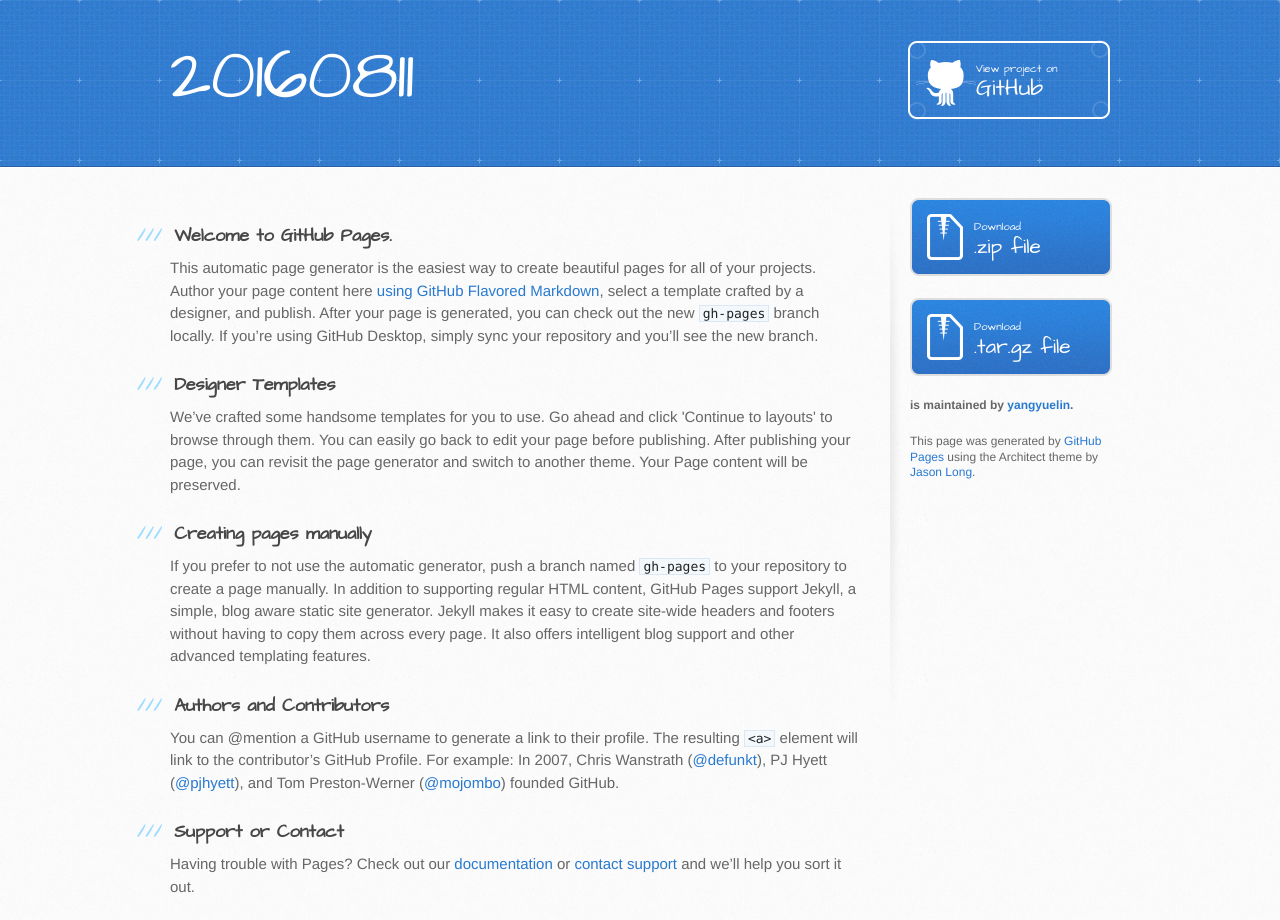
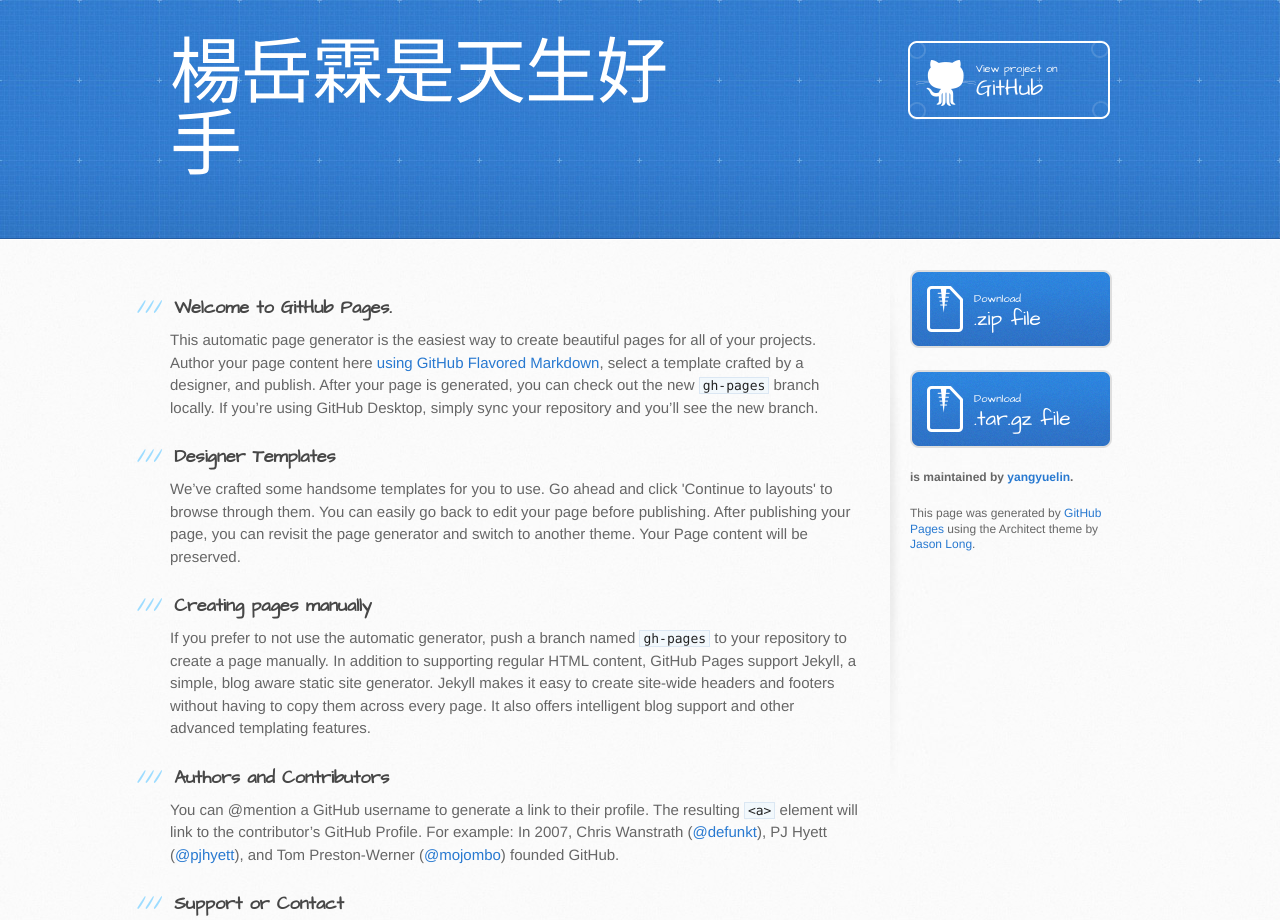
Before and after one commit to supofang/20160811, a plain HTML site: page index.html in a window 1280 px wide. Shown: the top 920 px of the page. Drawn offline with Linux system fonts and the light colour scheme.

Commit message:
修改title

```diff
--- a/index.html
+++ b/index.html
@@ -19,7 +19,7 @@
   <body>
     <header>
       <div class="inner">
-        <h1>20160811</h1>
+        <h1>楊岳霖是天生好手</h1>
         <h2></h2>
         <a href="https://github.com/yangyuelin/20160811" class="button"><small>View project on</small> GitHub</a>
       </div>
```
